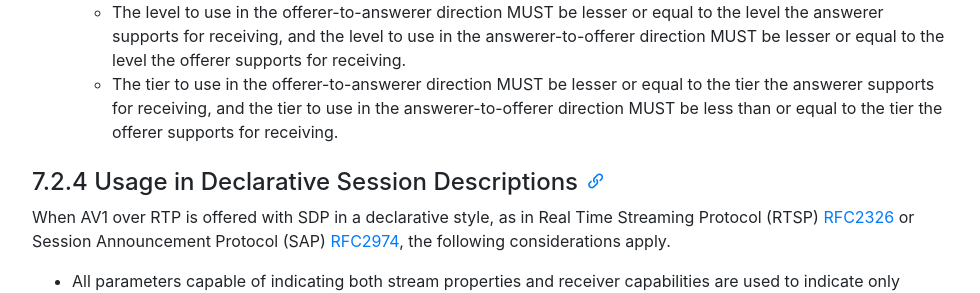
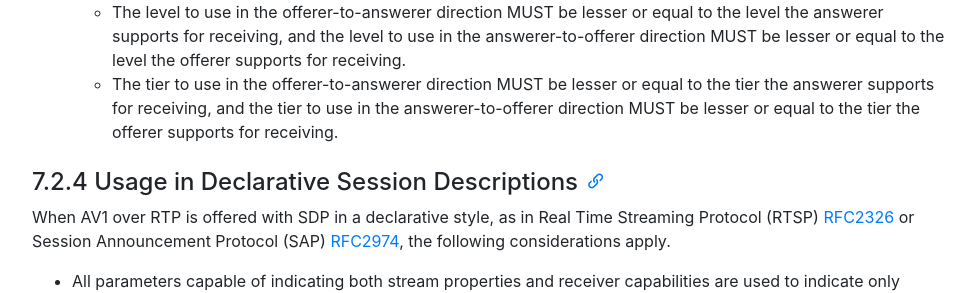
Before and after one commit to AOMediaCodec/av1-rtp-spec, a Jekyll site: the page built from index.md, in a window 1280 px wide and 900 px high, scrolled down 11850 px. Shown: the part 186-479 px from the top of the window, without its empty margins (53-1033 px from the left). Built offline with Jekyll 4.4.1, drawn with Linux system fonts in a browser that asks for light colours; nearby versions of some CDN libraries.

Commit message:
Update av1-rtp-spec.md

```diff
--- a/av1-rtp-spec.md
+++ b/av1-rtp-spec.md
@@ -389,7 +389,7 @@ When AV1 is offered over RTP using SDP in an Offer/Answer model [RFC3264] for ne
 * The media format configuration is identified by **level-idx**, **profile** and **tier**.  Answerer SHOULD maintain all parameters. These media configuration parameters are asymmetrical and the answerer MAY declare its own media configuration if the answerer capabilities are different from the offerer.
   * The profile to use in the offerer-to-answerer direction MUST be lesser or equal to the profile the answerer supports for receiving, and the profile to use in the answerer-to-offerer direction MUST be lesser or equal to the profile the offerer supports for receiving.
   * The level to use in the offerer-to-answerer direction MUST be lesser or equal to the level the answerer supports for receiving, and the level to use in the answerer-to-offerer direction MUST be lesser or equal to the level the offerer supports for receiving.
-  * The tier to use in the offerer-to-answerer direction MUST be lesser or equal to the tier the answerer supports for receiving, and the tier to use in the answerer-to-offerer direction MUST be less than or equal to the tier the offerer supports for receiving.
+  * The tier to use in the offerer-to-answerer direction MUST be lesser or equal to the tier the answerer supports for receiving, and the tier to use in the answerer-to-offerer direction MUST be lesser or equal to the tier the offerer supports for receiving.
 
 
 #### 7.2.4  Usage in Declarative Session Descriptions
```
